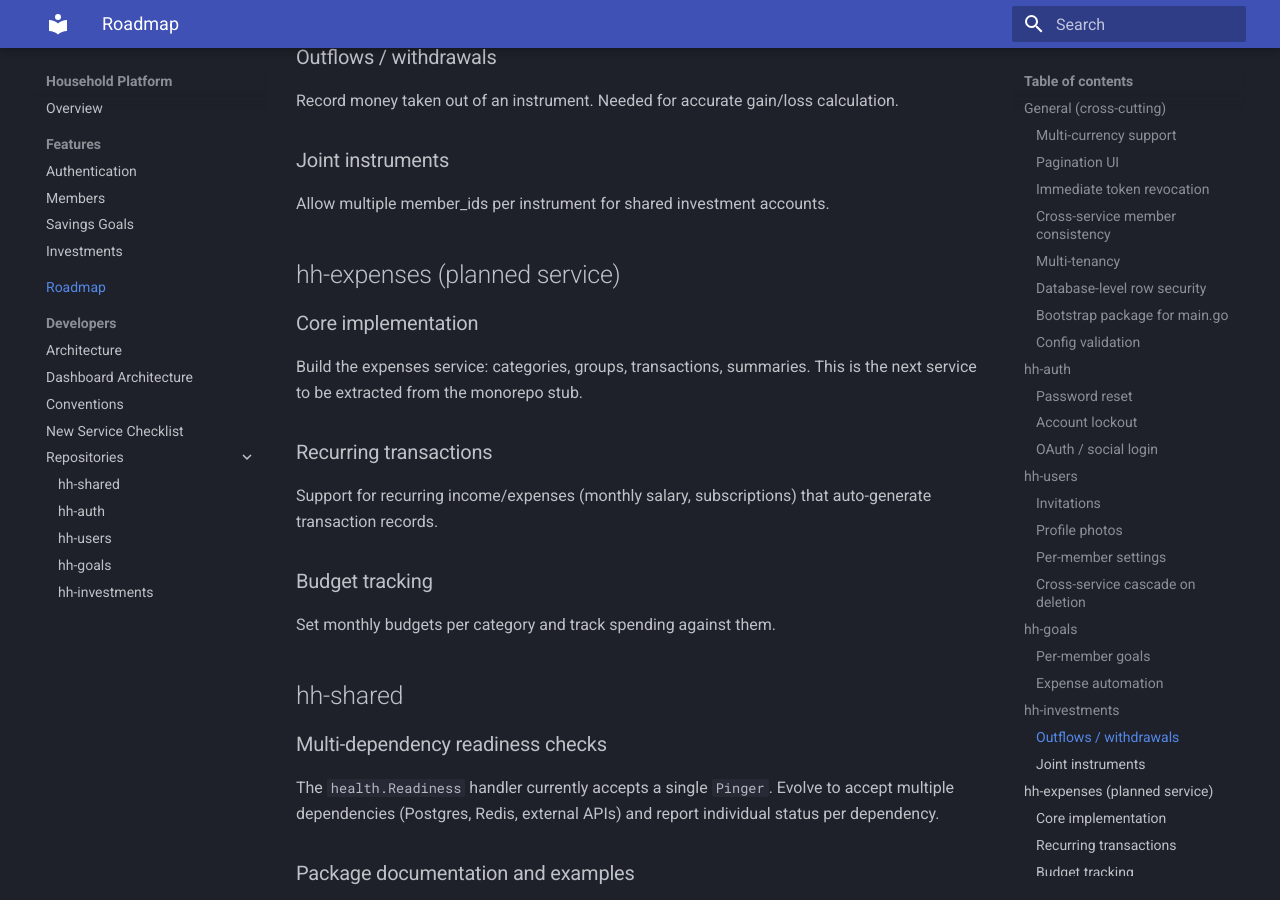
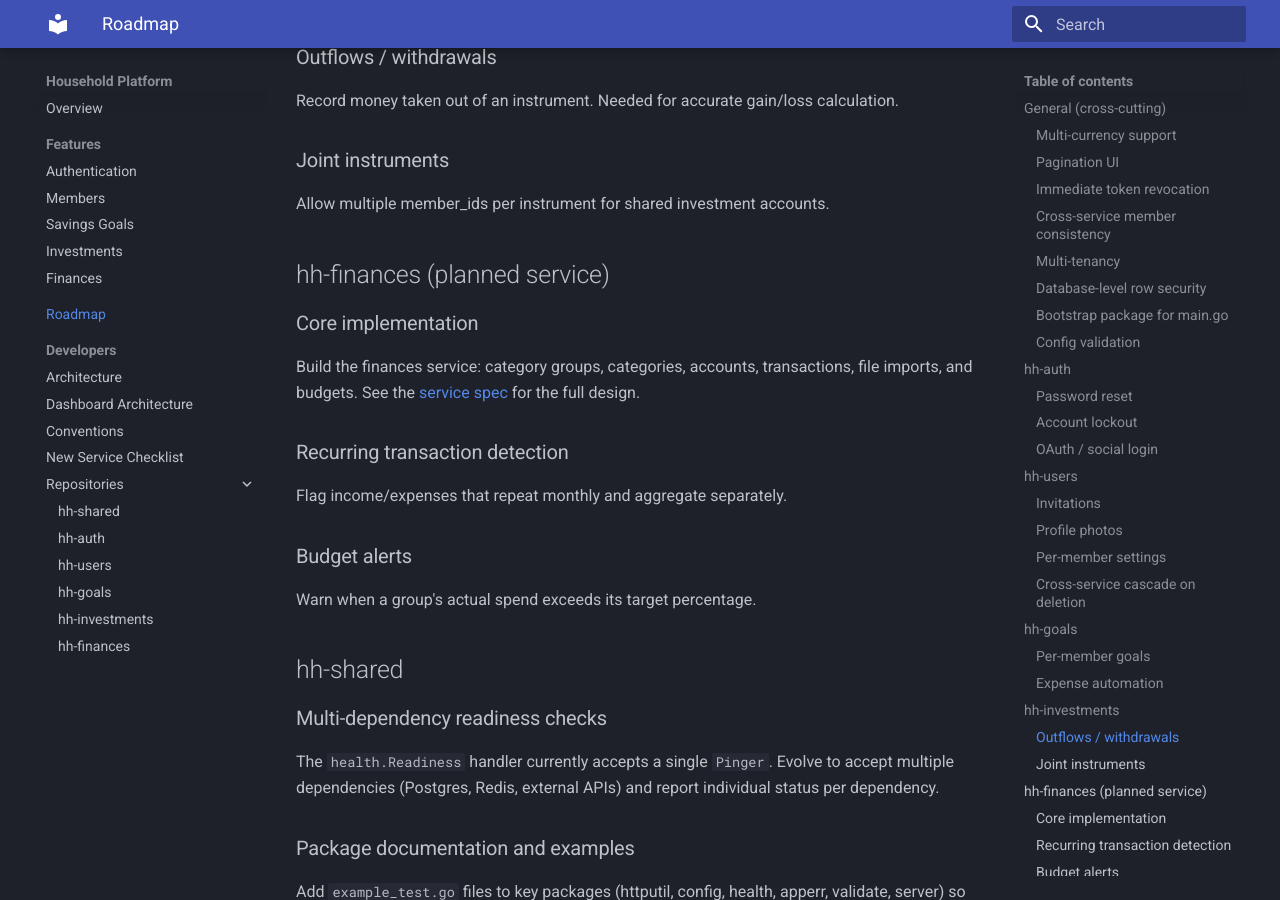
Before and after one commit to tiagorocha94/hh-docs, an MkDocs documentation site: the page built from docs/roadmap.md, in a window 1280 px wide and 900 px high, scrolled down 2661 px. Built offline with MkDocs 1.6.1 and Material for MkDocs 9.7.7, drawn with Linux system fonts in a browser that asks for light colours.

Commit message:
Add hh-finances service design (replaces hh-expenses)
- Features: new finances page (categories, groups, budgets, Excel import)
- Repositories: new hh-finances page (API surface, schema)
- Architecture: renamed hh-expenses  hh-finances throughout
- Roadmap: updated planned service section
- Dashboard architecture: updated references
- mkdocs.yml: added finances to nav

```diff
--- a/docs/roadmap.md
+++ b/docs/roadmap.md
@@ -91,18 +91,19 @@ calculation.
 ### Joint instruments
 Allow multiple member_ids per instrument for shared investment accounts.
 
-## hh-expenses (planned service)
+## hh-finances (planned service)
 
 ### Core implementation
-Build the expenses service: categories, groups, transactions, summaries.
-This is the next service to be extracted from the monorepo stub.
+Build the finances service: category groups, categories, accounts,
+transactions, file imports, and budgets. See the
+[service spec](https://github.com/tiagorocha94/household/.kiro/specs/hh-finances.md)
+for the full design.
 
-### Recurring transactions
-Support for recurring income/expenses (monthly salary, subscriptions) that
-auto-generate transaction records.
+### Recurring transaction detection
+Flag income/expenses that repeat monthly and aggregate separately.
 
-### Budget tracking
-Set monthly budgets per category and track spending against them.
+### Budget alerts
+Warn when a group's actual spend exceeds its target percentage.
 
 ## hh-shared
 
--- a/mkdocs.yml
+++ b/mkdocs.yml
@@ -21,6 +21,7 @@ nav:
     - Members: features/members.md
     - Savings Goals: features/goals.md
     - Investments: features/investments.md
+    - Finances: features/finances.md
   - Roadmap: roadmap.md
   - Developers:
     - Architecture: architecture.md
@@ -33,6 +34,7 @@ nav:
       - hh-users: repositories/hh-users.md
       - hh-goals: repositories/hh-goals.md
       - hh-investments: repositories/hh-investments.md
+      - hh-finances: repositories/hh-finances.md
 
 markdown_extensions:
   - tables
```
Also changed, not shown: docs/architecture.md (+3 -3 lines), docs/dashboard-architecture.md (+5 -5 lines), docs/features/finances.md (added, +71 -0 lines), docs/index.md (+1 -1 lines), docs/repositories/hh-finances.md (added, +54 -0 lines).
